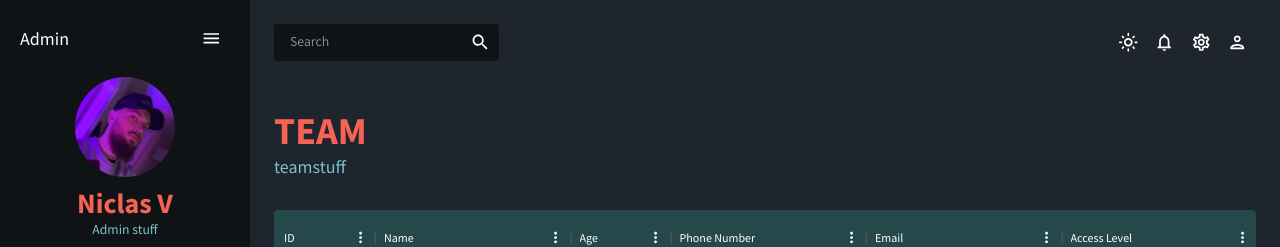
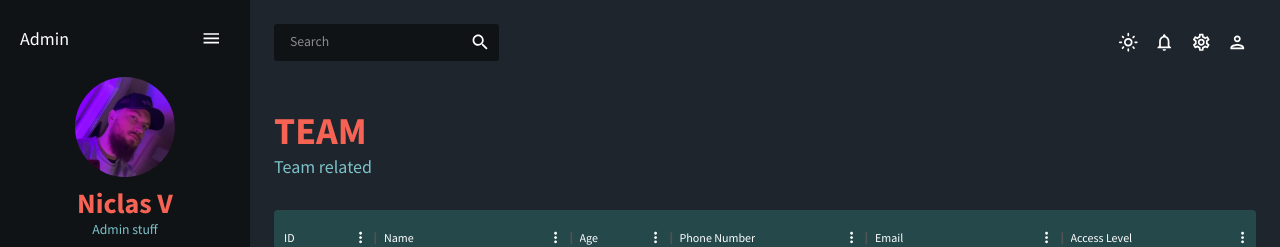
Before and after one commit to NiclasV/react-admin, a React (Create React App) app: page /team in a window 1280 px wide. Shown: the top 247 px of the page. Built offline with nearby package versions, Linux system fonts and the light colour scheme.

Commit message:
Team scenes

```diff
--- a/src/scenes/team/index.jsx
+++ b/src/scenes/team/index.jsx
@@ -70,7 +70,7 @@ const Team = () => {
 
    return (
       <Box p={3}>
-         <Header title="Team" subtitle="teamstuff" />
+         <Header title="Team" subtitle="Team related" />
          <Box
             pb={4}
             sx={{
```
